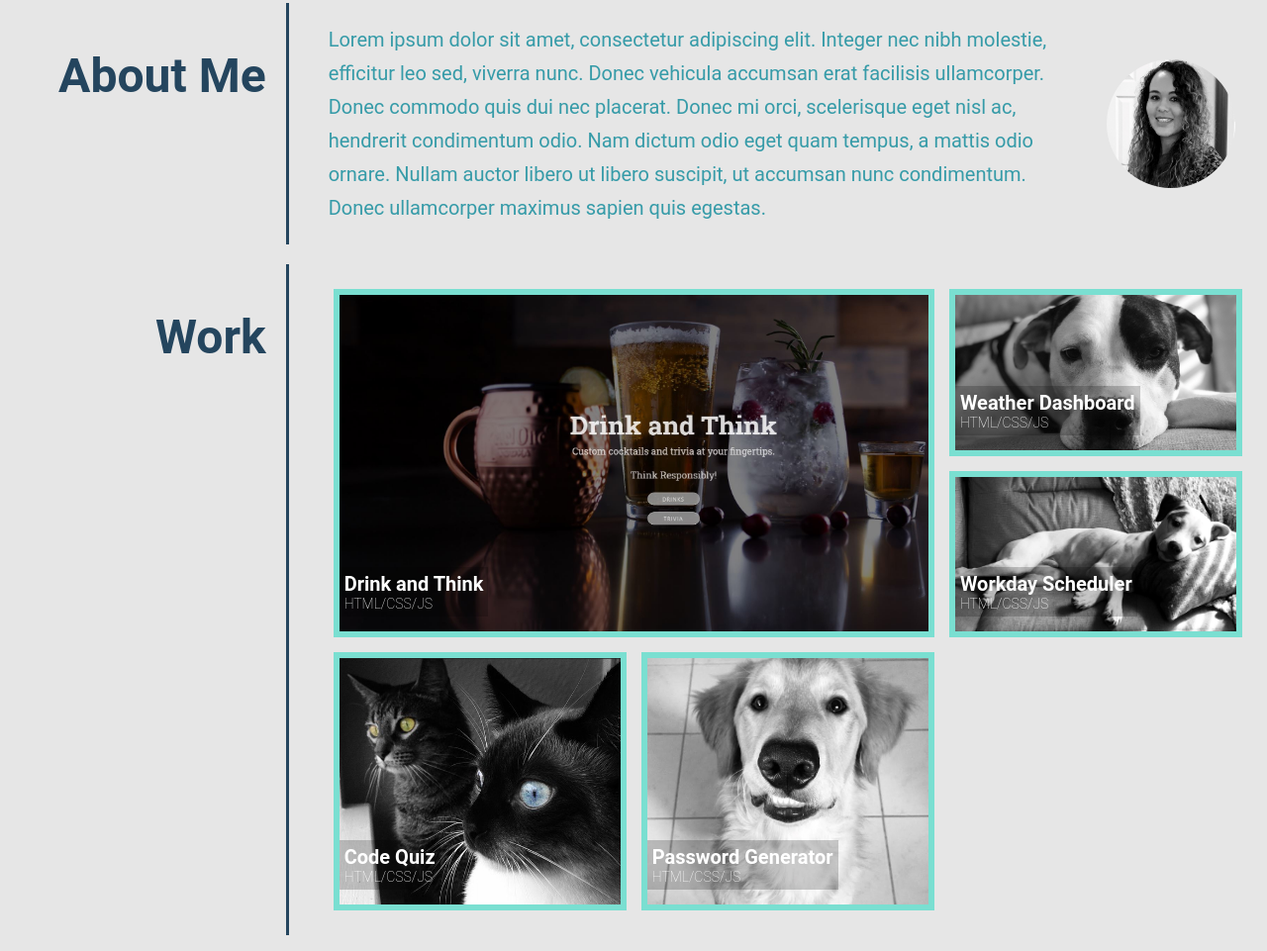
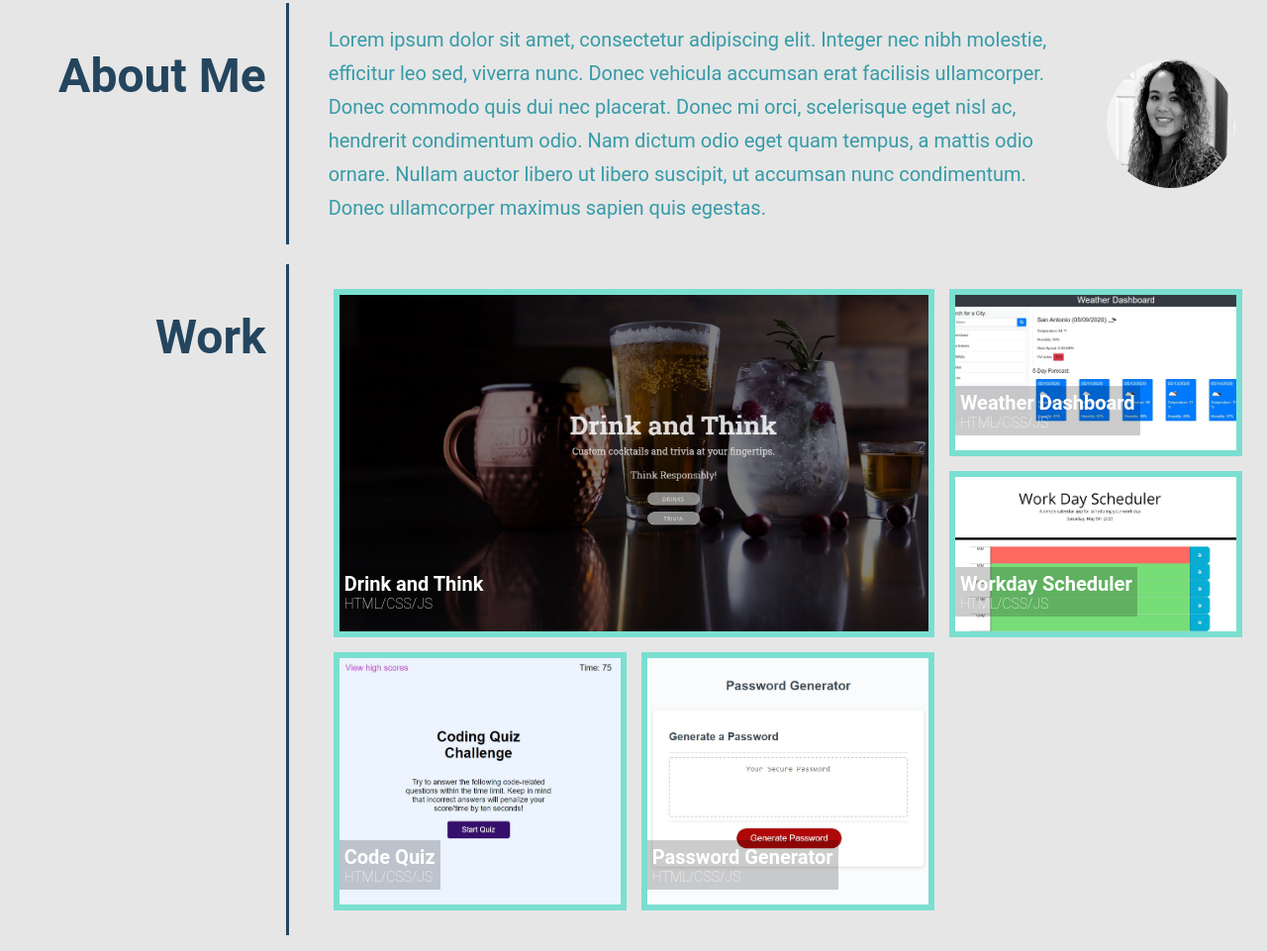
Before and after one commit to Kaynalem/kaynalem.github.io, a plain HTML site: page index.html in a window 1280 px wide. Shown: the part 819-1780 px from the top of the page at 99% size. Drawn offline with Linux system fonts and the light colour scheme.

Commit message:
add project images

```diff
--- a/assets/css/style.css
+++ b/assets/css/style.css
@@ -219,42 +219,42 @@ Portfolio Style
     grid-column-end: 7;
     grid-row-start: 1;
     grid-row-end: 3;
-    background-image: url("../images/sophie.jpg");
+    background-image: url("../images/weather-dashboard.jpg");
     background-position: center;
 }
 .item-6:hover {
-    background-image: linear-gradient(rgba(0, 0, 0, 0.5), rgba(0, 0, 0, 0.5)), url("../images/sophie.jpg");
+    background-image: linear-gradient(rgba(0, 0, 0, 0.5), rgba(0, 0, 0, 0.5)), url("../images/weather-dashboard.jpg");
 }
 .item-7 {
     grid-column-start: 5;
     grid-column-end: 7;
     grid-row-start: 3;
     grid-row-end: 5;
-    background-image: url("../images/dexter.jpg");
+    background-image: url("../images/workday-scheduler.jpg");
     background-position: center;
 }
 .item-7:hover {
-    background-image: linear-gradient(rgba(0, 0, 0, 0.5), rgba(0, 0, 0, 0.5)), url("../images/dexter.jpg");
+    background-image: linear-gradient(rgba(0, 0, 0, 0.5), rgba(0, 0, 0, 0.5)), url("../images/workday-scheduler.jpg");
 }
 .item-8 {
     grid-column-start: 1;
     grid-column-end: 3;
     grid-row-start: 5;
     grid-row-end: 8;
-    background-image: url("../images/cats.JPG");
+    background-image: url("../images/code-quiz.jpg");
 }
 .item-8:hover {
-    background-image: linear-gradient(rgba(0, 0, 0, 0.5), rgba(0, 0, 0, 0.5)), url("../images/cats.JPG");
+    background-image: linear-gradient(rgba(0, 0, 0, 0.5), rgba(0, 0, 0, 0.5)), url("../images/code-quiz.jpg");
 }
 .item-9 {
     grid-column-start: 3;
     grid-column-end: 5;
     grid-row-start: 5;
     grid-row-end: 8;
-    background-image: url("../images/duke.jpg");
+    background-image: url("../images/password-generator.jpg");
 }
 .item-9:hover {
-    background-image: linear-gradient(rgba(0, 0, 0, 0.5), rgba(0, 0, 0, 0.5)), url("../images/duke.jpg");
+    background-image: linear-gradient(rgba(0, 0, 0, 0.5), rgba(0, 0, 0, 0.5)), url("../images/password-generator.jpg");
 }
 #myBtn {
     display: none;
```
Also changed, not shown: assets/images/code-quiz.JPG (added), assets/images/password-generator.JPG (added), assets/images/weather-dashboard.JPG (added), assets/images/workday-scheduler.JPG (added), 2 other files.
